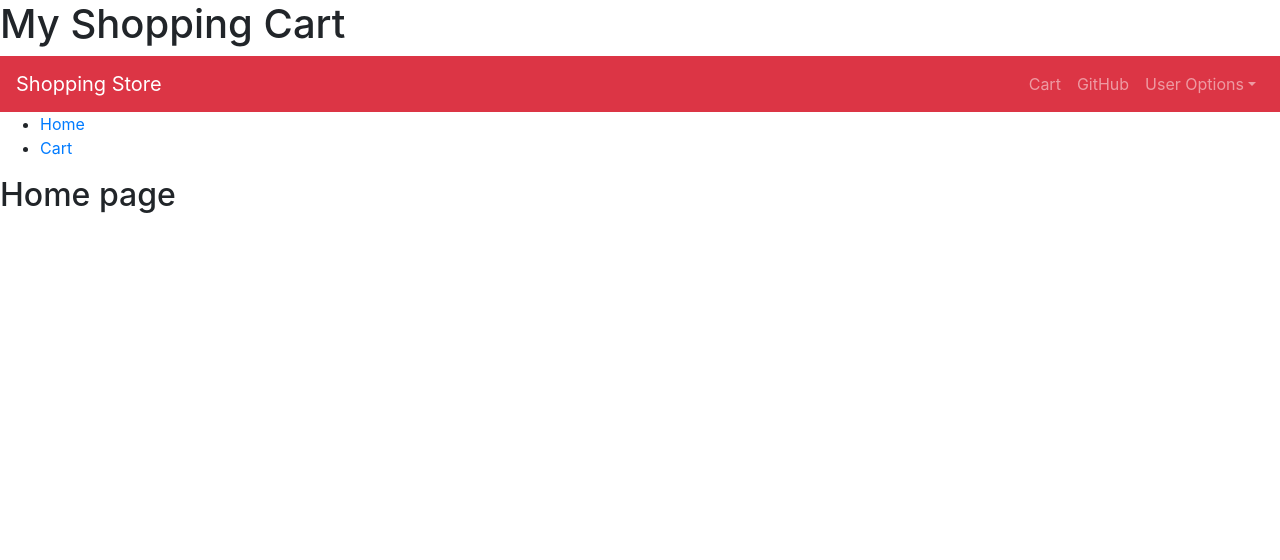
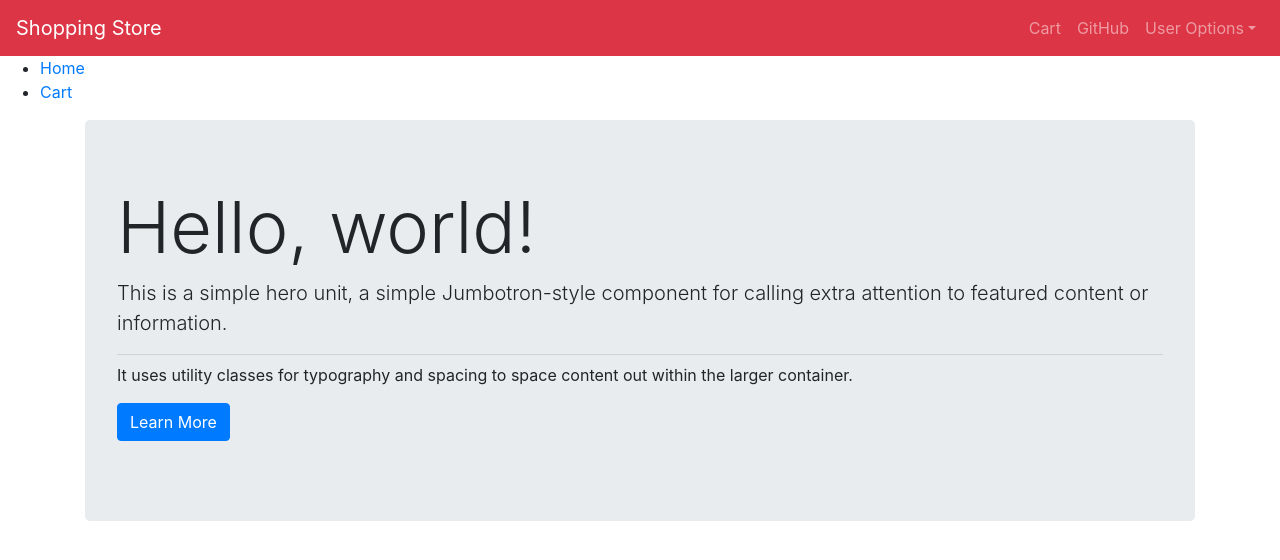
Before and after one commit to draconetics/react-friday, a React (Create React App) app: page / in a window 1280 px wide. Shown: the top 560 px of the page. Built offline with nearby package versions, Linux system fonts and the light colour scheme.

Commit message:
home agregado

```diff
--- a/src/App.js
+++ b/src/App.js
@@ -14,7 +14,6 @@
   return (
     <div className="App">
         <BrowserRouter>
-          <h1>My Shopping Cart</h1>
           <Navigation/>
           <List/>
           <Router/>
--- a/src/pages/homepage.js
+++ b/src/pages/homepage.js
@@ -1,7 +1,20 @@
 import React from 'react';
+import { Jumbotron, Button } from 'reactstrap';
 
-export default function Homepage() {
-    return (
-        <h2>Home page</h2>
-    );
-}
+const HomePage = (props) => {
+  return (
+    <div className="container">
+      <Jumbotron>
+        <h1 className="display-3">Hello, world!</h1>
+        <p className="lead">This is a simple hero unit, a simple Jumbotron-style component for calling extra attention to featured content or information.</p>
+        <hr className="my-2" />
+        <p>It uses utility classes for typography and spacing to space content out within the larger container.</p>
+        <p className="lead">
+          <Button color="primary">Learn More</Button>
+        </p>
+      </Jumbotron>
+    </div>
+  );
+};
+
+export default HomePage;
```
